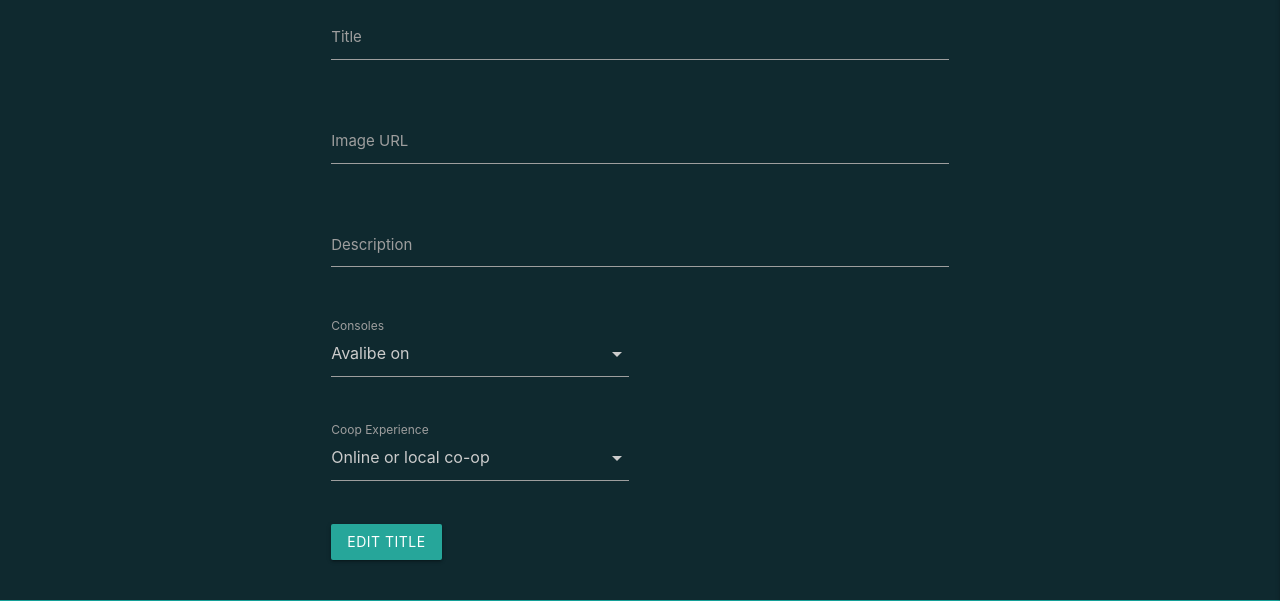
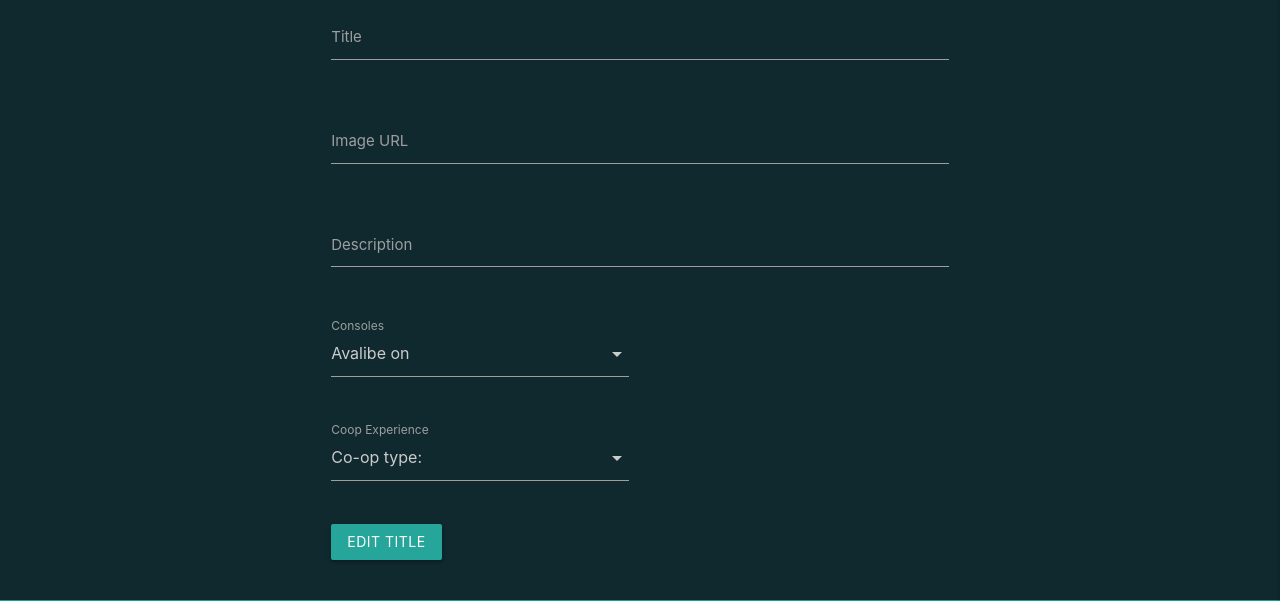
Before and after one commit to MariaLundgren/CO-OP-Game-Review, a Flask app: template templates/edit_game_title.html in a window 1280 px wide. Shown: the part 181-782 px from the top of the page. Run offline with Flask 2, Linux system fonts and the light colour scheme; the template is opened without the code that fills it, so the values that code supplies are empty; some libraries are stand-ins or nearby versions.

Commit message:
changed values of input fields when editing game title

```diff
--- a/templates/add_game_title.html
+++ b/templates/add_game_title.html
@@ -34,7 +34,7 @@
                     <select id="consoles" name="consoles" multiple required>
                         <option value="" disabled selected>Avalibe on</option>
                         <option value="PS">PS</option>
-                        <option value="Xbox">X-box</option>
+                        <option value="Xbox">Xbox</option>
                         <option value="Nintendo Switch">Nintendo Switch</option>
                         <option value="PC">PC</option>
                         <option value="Other">Other</option>
--- a/templates/edit_game_title.html
+++ b/templates/edit_game_title.html
@@ -34,10 +34,11 @@
                 <div class="input-field col s12 m3 offset-m3">
                     <select id="consoles" name="consoles" value="{{ title.consoles }}" multiple required>
                         <option value="title.consoles" disabled selected>Avalibe on</option>
-                        <option value="ps">PS</option>
-                        <option value="x-box">X-box</option>
-                        <option value="pc">PC</option>
-                        <option value="other">Other</option>
+                        <option value="PS">PS</option>
+                        <option value="Xbox">X-box</option>
+                        <option value="PC">PC</option>
+                        <option value="Nintendo Switch">Nintendo Switch</option>
+                        <option value="Other">Other</option>
                     </select>
                     <label for="consoles">Consoles</label>
                 </div>
@@ -46,9 +47,9 @@
             <div class="row">
                 <div class="input-field col s12 m3 offset-m3">
                     <select id="local_or_online" name="local_or_online" multiple required>
-                        <option value="" disabled selected>Online or local co-op</option>
-                        <option value="local">Local</option>
-                        <option value="online">Online</option>
+                        <option value="" disabled selected>Co-op type:</option>
+                        <option value="Local">Local</option>
+                        <option value="Online">Online</option>
                     </select>
                     <label for="local_or_online">Coop Experience</label>
                 </div>
```
